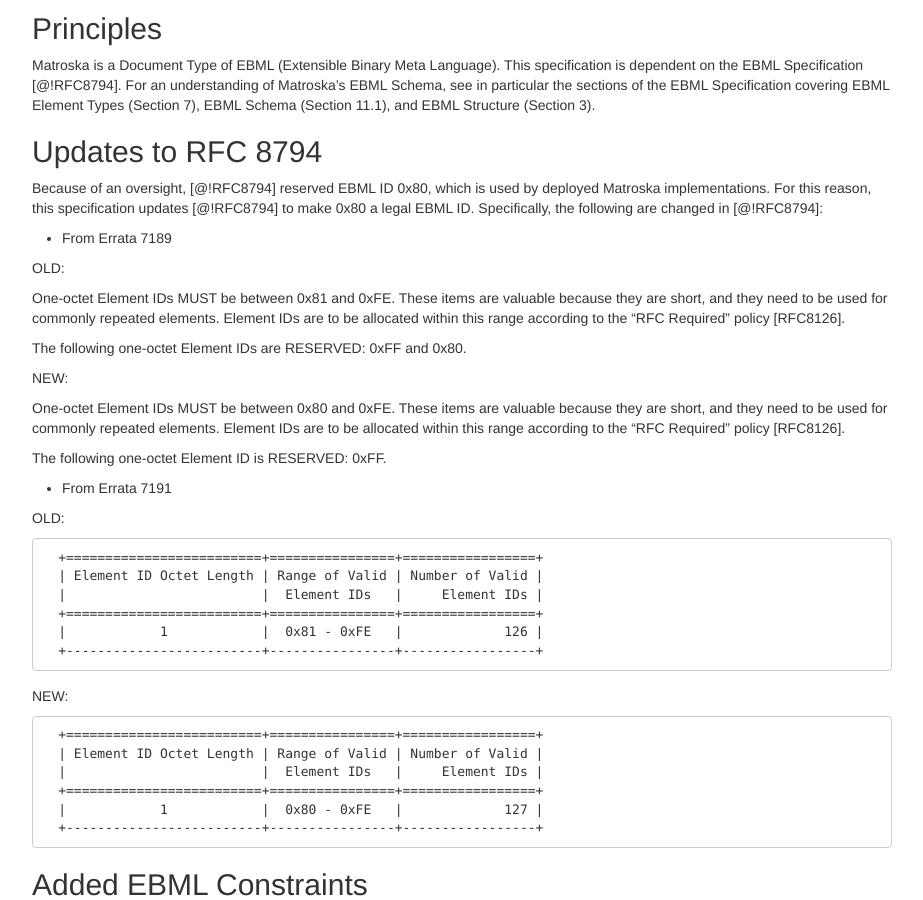
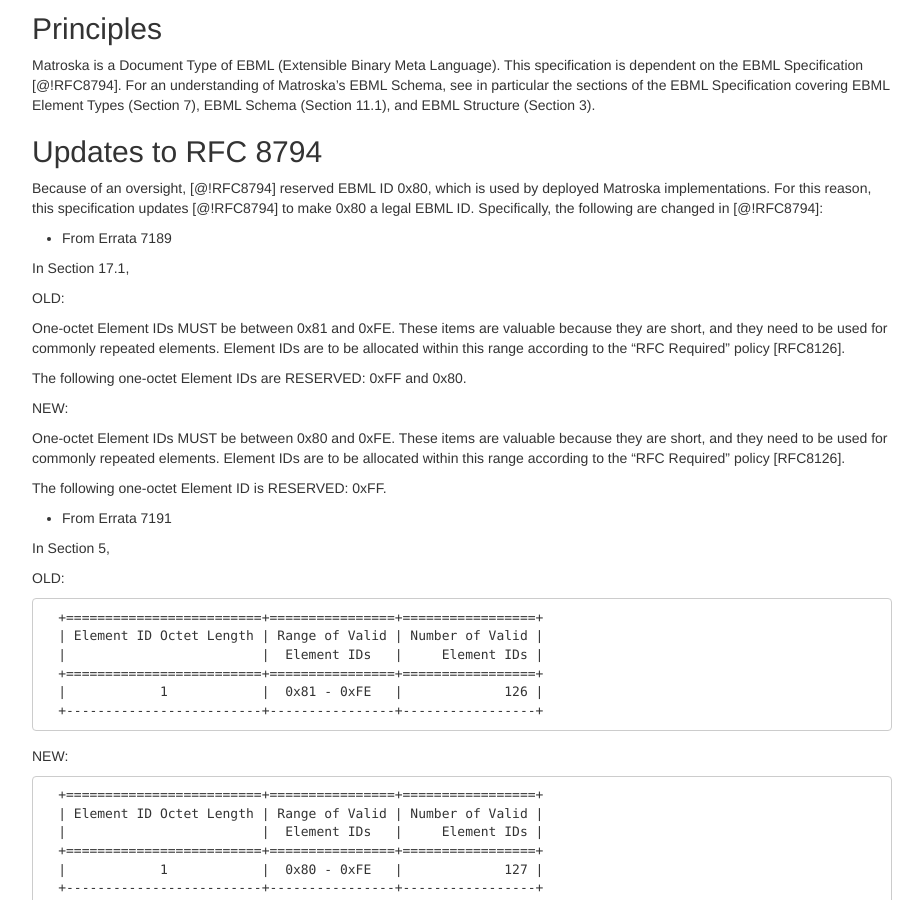
Before and after one commit to ietf-wg-cellar/matroska-specification, a Jekyll site: the page built from index_matroska.md, in a window 1280 px wide and 900 px high, scrolled down 1328 px. Shown: the whole window, without its empty margins (273-1196 px from the left). Built offline with Jekyll 4.4.1, drawn with Linux system fonts in a browser that asks for light colours; our own code applies the rules of GitHub Pages for plain Markdown files.

Commit message:
Add the RFC8794 sections on which the errata apply

```diff
--- a/index_matroska.md
+++ b/index_matroska.md
@@ -118,6 +118,8 @@
 
 * From Errata 7189
 
+In Section 17.1,
+
 OLD:
 
    One-octet Element IDs MUST be between 0x81 and 0xFE.  These items are
@@ -137,6 +139,8 @@
    The following one-octet Element ID is RESERVED: 0xFF.
 
 * From Errata 7191
+
+In Section 5,
 
 OLD:
 
```
